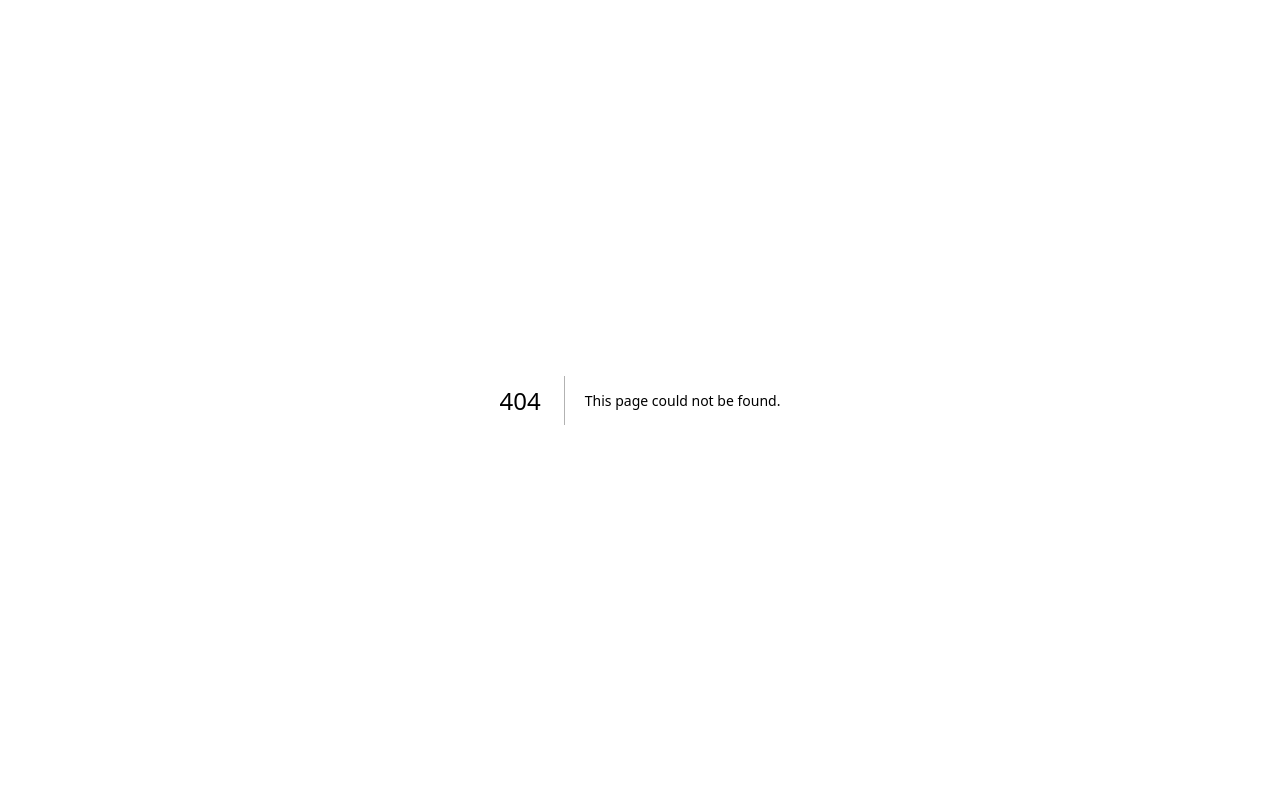
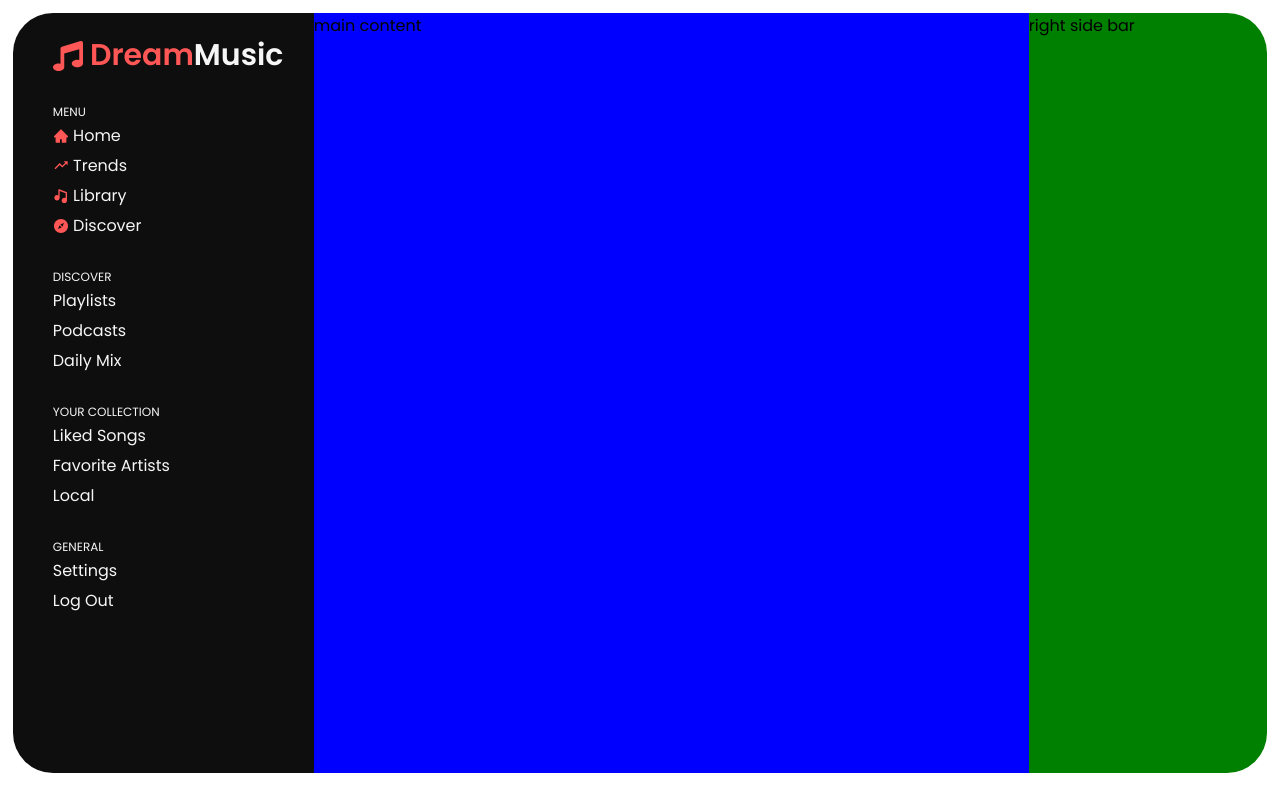
Before and after one commit to NaoMauss/spotify-clone, a Next.js app: page /spotify in a window 1280 px wide. Before the commit this address had no page. Built offline with nearby package versions, Linux system fonts and the light colour scheme.

Commit message:
Update CSS and add components for Spotify page

```diff
--- a/app/globals.css
+++ b/app/globals.css
@@ -9,30 +9,24 @@
   --background-start-rgb: 214, 219, 220;
   --background-end-rgb: 255, 255, 255;
 
-  --primary-glow: conic-gradient(
-    from 180deg at 50% 50%,
+  --primary-glow: conic-gradient(from 180deg at 50% 50%,
       #16abff33 0deg,
       #0885ff33 55deg,
       #54d6ff33 120deg,
       #0071ff33 160deg,
-    transparent 360deg
-  );
-  --secondary-glow: radial-gradient(
-    rgba(255, 255, 255, 1),
-    rgba(255, 255, 255, 0)
-  );
+      transparent 360deg);
+  --secondary-glow: radial-gradient(rgba(255, 255, 255, 1),
+      rgba(255, 255, 255, 0));
 
   --tile-start-rgb: 239, 245, 249;
   --tile-end-rgb: 228, 232, 233;
-  --tile-border: conic-gradient(
-    #00000080,
+  --tile-border: conic-gradient(#00000080,
       #00000040,
       #00000030,
       #00000020,
       #00000010,
       #00000010,
-    #00000080
-  );
+      #00000080);
 
   --callout-rgb: 238, 240, 241;
   --callout-border-rgb: 172, 175, 176;
@@ -47,24 +41,20 @@
     --background-end-rgb: 0, 0, 0;
 
     --primary-glow: radial-gradient(rgba(1, 65, 255, 0.4), rgba(1, 65, 255, 0));
-    --secondary-glow: linear-gradient(
-      to bottom right,
+    --secondary-glow: linear-gradient(to bottom right,
         rgba(1, 65, 255, 0),
         rgba(1, 65, 255, 0),
-      rgba(1, 65, 255, 0.3)
-    );
+        rgba(1, 65, 255, 0.3));
 
     --tile-start-rgb: 2, 13, 46;
     --tile-end-rgb: 2, 5, 19;
-    --tile-border: conic-gradient(
-      #ffffff80,
+    --tile-border: conic-gradient(#ffffff80,
         #ffffff40,
         #ffffff30,
         #ffffff20,
         #ffffff10,
         #ffffff10,
-      #ffffff80
-    );
+        #ffffff80);
 
     --callout-rgb: 20, 20, 20;
     --callout-border-rgb: 108, 108, 108;
@@ -87,12 +77,7 @@ body {
 
 body {
   color: rgb(var(--foreground-rgb));
-  background: linear-gradient(
-      to bottom,
-      transparent,
-      rgb(var(--background-end-rgb))
-    )
-    rgb(var(--background-start-rgb));
+  background: white
 }
 
 a {
--- /dev/null
+++ b/app/spotify/page.module.css
@@ -0,0 +1,62 @@
+@import url('https://fonts.googleapis.com/css2?family=Poppins:wght@400;600&display=swap');
+
+.wrapper {
+    padding: 0;
+    margin: 1%;
+    display: flex;
+    flex-direction: row;
+    height: 95vh;
+    font-family: 'Poppins', sans-serif;
+}
+
+.spacer {
+    height: 20px;
+}
+
+.icons {
+    vertical-align: middle;
+    color: #ff5656;
+}
+
+.leftSidebar {
+    padding: 20px;
+    padding-left: 40px;
+    width: 25%;
+    height: 100%;
+    border-top-left-radius: 40px;
+    border-bottom-left-radius: 40px;
+    background-color: #0E0E0E;
+    color: #f6f6f6;
+}
+
+.leftSidebar p {
+    margin-bottom: 5px;
+}
+
+.titleSecondPart {
+    color: #ff5656;
+    font-weight: medium;
+}
+
+.leftSidebarOptionTitle {
+    font-size: 12px;
+    font-weight: semi-bold;
+}
+
+.leftSidebar h1 {
+    font-size: 30px;
+}
+
+.mainContent {
+    width: 60%;
+    height: 100%;
+    background-color: blue;
+}
+
+.rightSidebar {
+    width: 20%;
+    height: 100%;
+    border-top-right-radius: 40px;
+    border-bottom-right-radius: 40px;
+    background-color: green;
+}
--- /dev/null
+++ b/app/spotify/page.tsx
@@ -0,0 +1,19 @@
+import React from 'react'
+import styles from './page.module.css'
+import LeftSideBar from '../../components/leftSideBar'
+
+const page = () => {
+  return (
+    <div className={styles.wrapper}>
+        <LeftSideBar />
+        <div className={styles.mainContent}>
+            main content
+        </div>
+        <div className={styles.rightSidebar}>
+            right side bar
+        </div>
+    </div>
+  )
+}
+
+export default page
--- /dev/null
+++ b/components/leftSideBar.tsx
@@ -0,0 +1,43 @@
+import React from 'react'
+import styles from '../app/spotify/page.module.css'
+import { FaMusic } from 'react-icons/fa';
+import { AiFillHome, AiFillCompass } from 'react-icons/ai';
+import { BiTrendingUp, BiSolidMusic } from 'react-icons/bi';
+
+const leftSideBar = () => {
+  return (
+    <div className={styles.leftSidebar}>
+        <h1><FaMusic className={styles.icons}/>     <span className={styles.titleSecondPart}>Dream</span>Music</h1>
+        <div className={styles.spacer}></div>
+        <div className={styles.leftSidebarOption}>
+            <span className={styles.leftSidebarOptionTitle}>MENU</span>
+            <p><AiFillHome className={styles.icons}/> Home</p>
+            <p><BiTrendingUp className={styles.icons}/>  Trends</p>
+            <p><BiSolidMusic className={styles.icons}/>  Library</p>
+            <p><AiFillCompass className={styles.icons}/>  Discover</p>
+        </div>
+        <div className={styles.spacer}></div>
+        <div className={styles.leftSidebarOption}>
+            <span className={styles.leftSidebarOptionTitle}>DISCOVER</span>
+            <p>Playlists</p>
+            <p>Podcasts</p>
+            <p>Daily Mix</p>
+        </div>
+        <div className={styles.spacer}></div>
+        <div className={styles.leftSidebarOption}>
+            <span className={styles.leftSidebarOptionTitle}>YOUR COLLECTION</span>
+            <p>Liked Songs</p>
+            <p>Favorite Artists</p>
+            <p>Local</p>
+        </div>
+        <div className={styles.spacer}></div>
+        <div className={styles.leftSidebarOption}>
+            <span className={styles.leftSidebarOptionTitle}>GENERAL</span>
+            <p>Settings</p>
+            <p>Log Out</p>
+        </div>
+    </div>
+  )
+}
+
+export default leftSideBar
```
Also changed, not shown: package.json (+5 -4 lines). Lines whose indentation alone changed are shown as unchanged.
